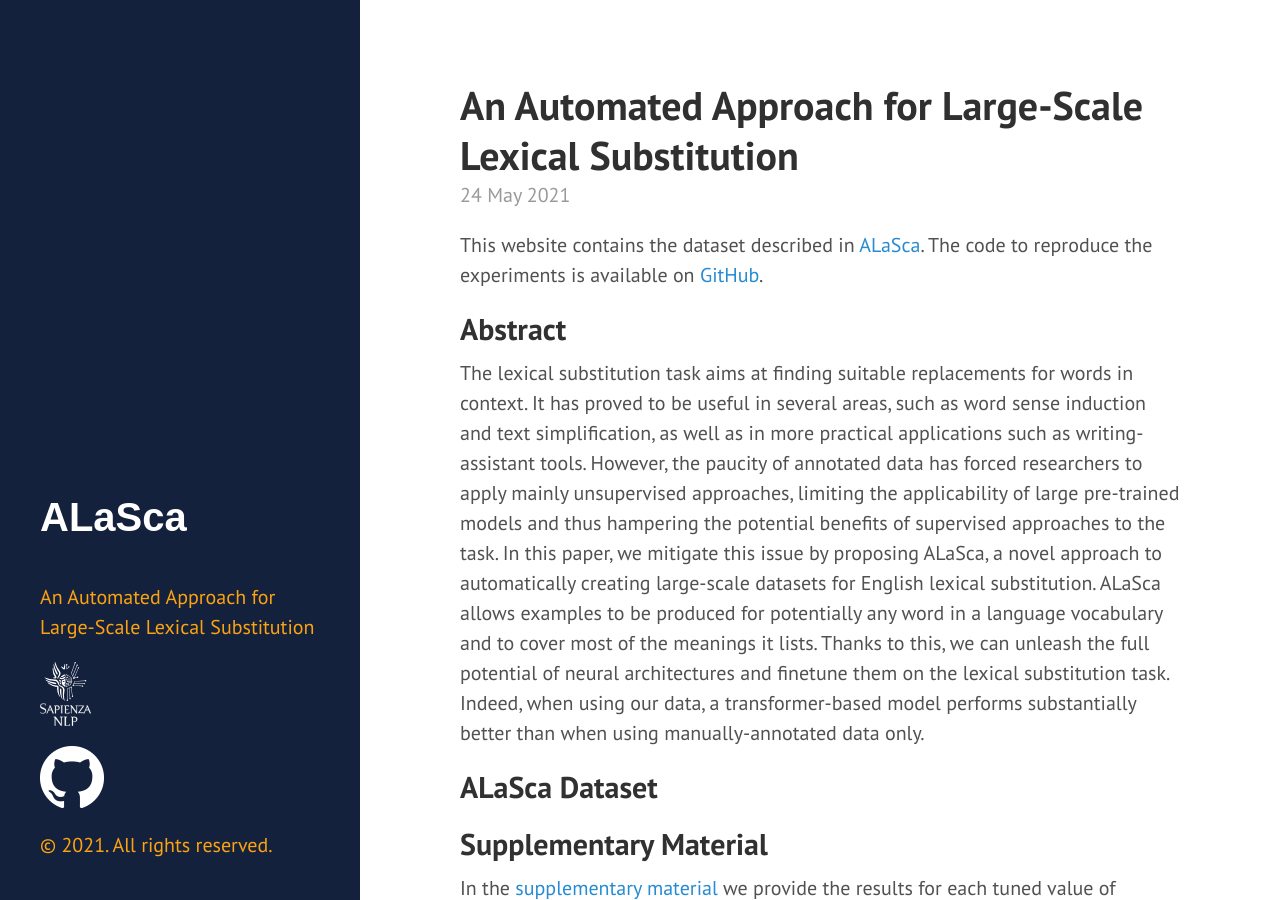
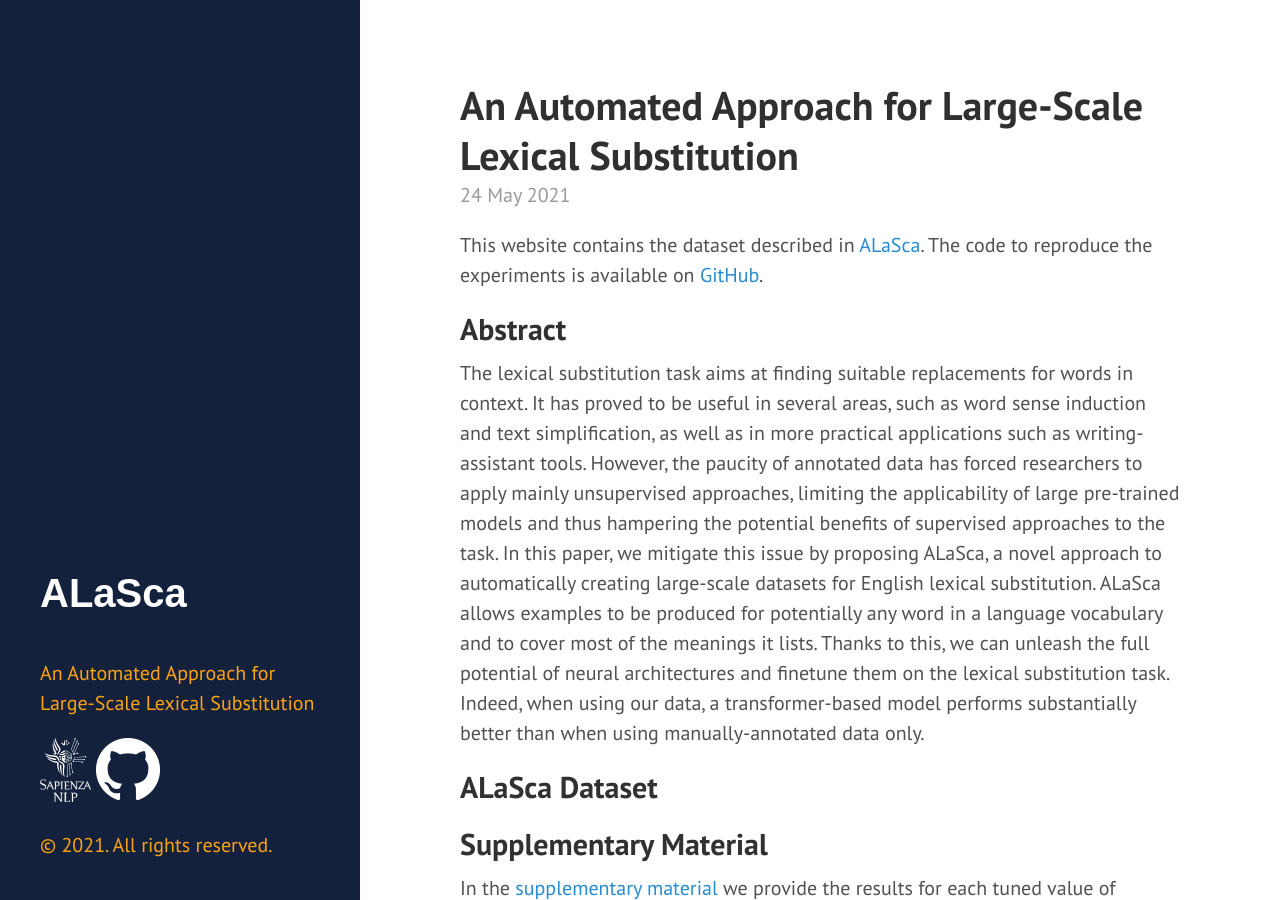
Before and after one commit to caterinaLacerra/ALaSca, a Jekyll site: the page built from docs/index.html, in a window 1280 px wide and 900 px high. Built offline with Jekyll 4.4.1, drawn with Linux system fonts in a browser that asks for light colours; the list of posts is cut into pages by our own code.

Commit message:
Update sidebar.html

```diff
--- a/docs/_includes/sidebar.html
+++ b/docs/_includes/sidebar.html
@@ -13,12 +13,11 @@
       </p>
     </div>
 
-    <a href="http://nlp.uniroma1.it/" target="_blank" style="padding-left: 0">
+    <a href="http://nlp.uniroma1.it/" target="_blank" style="padding-left: 0;display:inline-block;">
         <img src="https://raw.githubusercontent.com/caterinaLacerra/alasca/master/docs/_images/sapienza-nlp-logo.svg" height="64">
     </a>
 
-
-    <a href="https://github.com/SapienzaNLP" target="_blank" style="padding-left: 0">
+    <a href="https://github.com/SapienzaNLP" target="_blank" style="padding-left: 0;display:inline-block;">
         <img src="https://raw.githubusercontent.com/caterinaLacerra/alasca/master/docs/_images/GitHub-Mark-Light-64px.png">
     </a>
     <!--<a href="https://twitter.com/SapienzaNLP" target="_blank" class="fa fa-twitter" style="padding-left: 0"></a>
```
